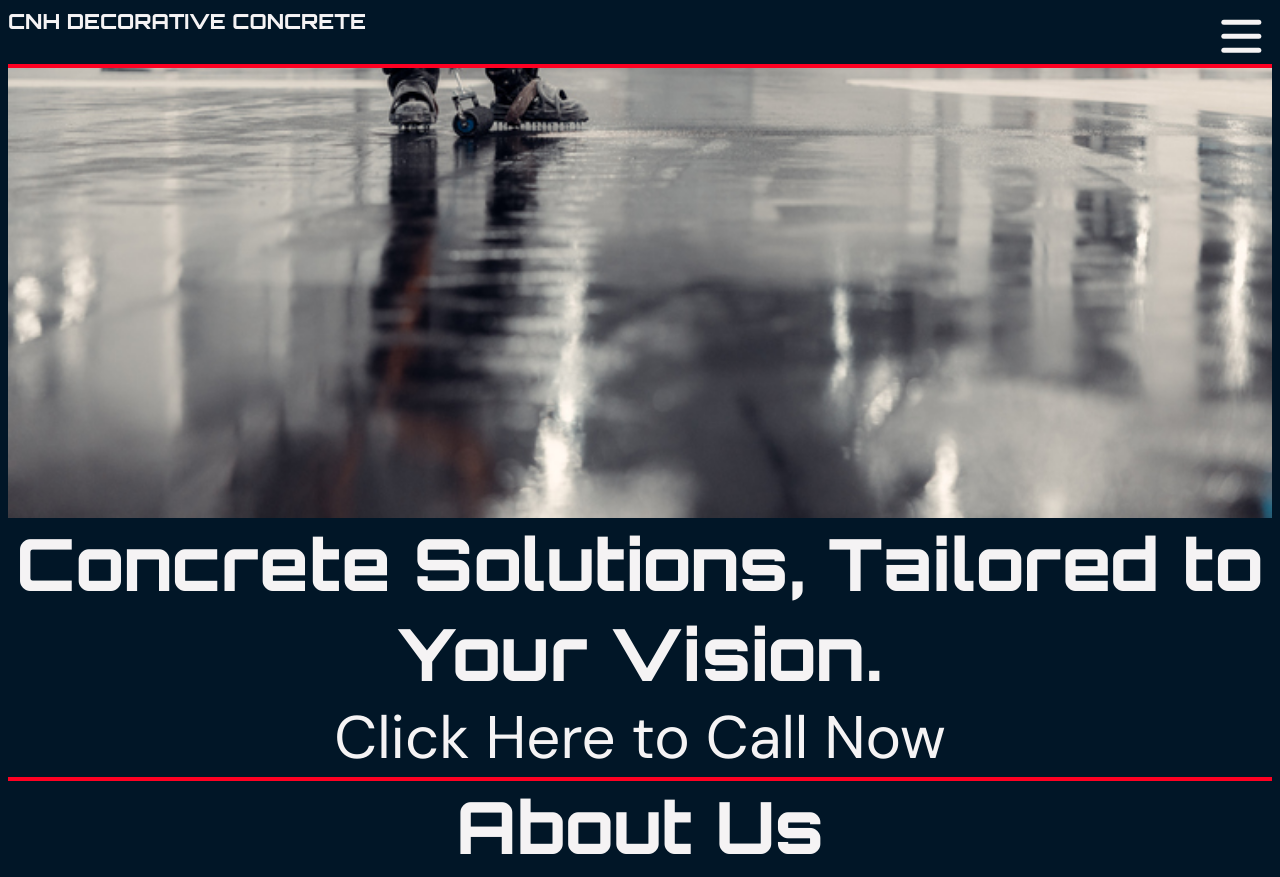
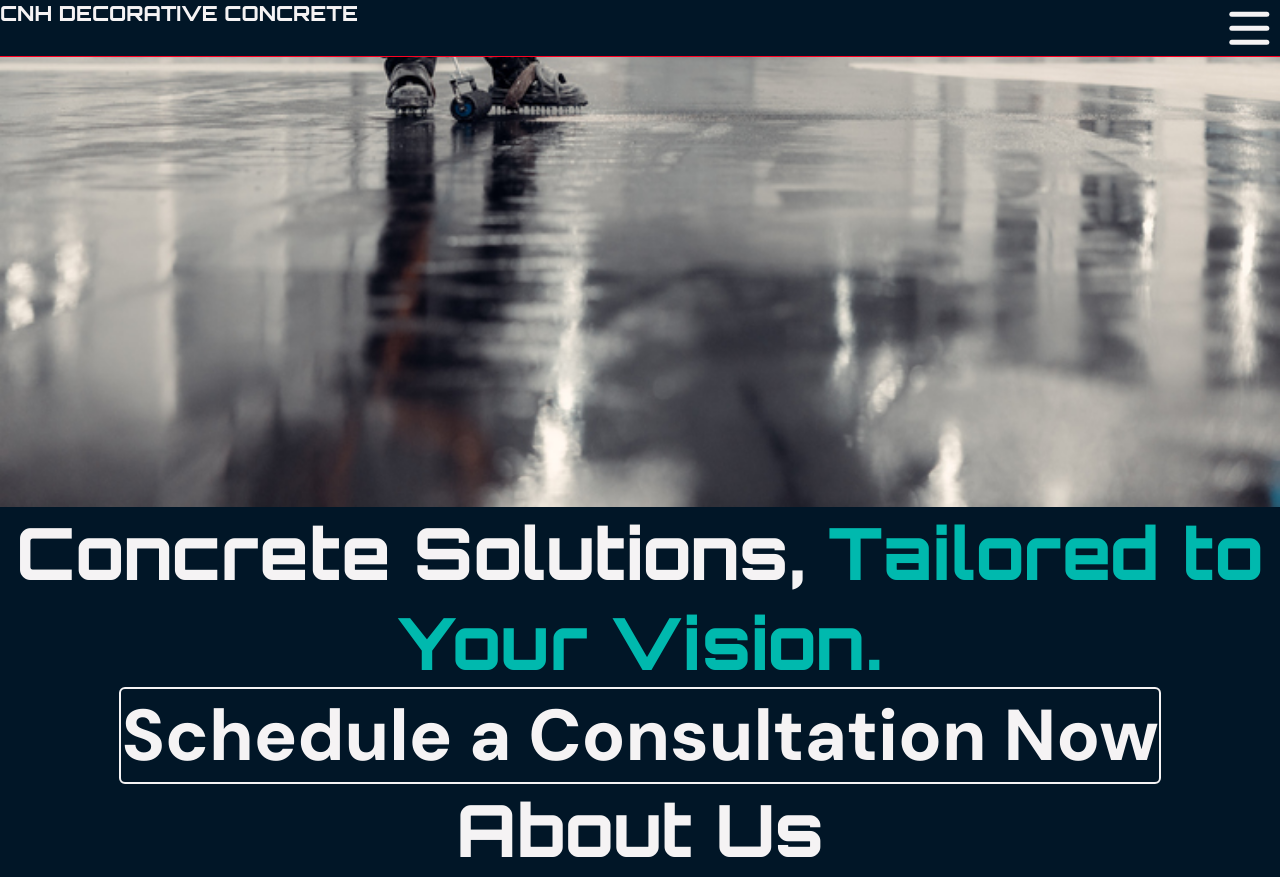
Before and after one commit to PenaV99/cnh-decorative, an Astro site: page / in a window 1280 px wide. Shown: the top 877 px of the page. Built offline with nearby package versions, Linux system fonts and the light colour scheme; Astro itself is replaced by a stand-in of ours.

Commit message:
Started styling the button and added a highlight color

```diff
--- a/src/pages/index.astro
+++ b/src/pages/index.astro
@@ -24,9 +24,6 @@ import Footer from '../components/Footer.astro';
 				background-repeat: no-repeat;
 				background-size:cover;
 			}
-			.hero {
-				border-bottom: .3rem solid var(--clr-accent);
-			}
 			.brand-intro {
 				color: var(--clr-light);
 			}
@@ -35,6 +32,8 @@ import Footer from '../components/Footer.astro';
 				height: 20em;
 				object-fit: cover;
 				margin: 0 auto;
+				/* box-shadow: 0px 0px 1px #fff; */
+				padding: .3em;
 			}
 			</style>
 	</head>
@@ -49,12 +48,12 @@ import Footer from '../components/Footer.astro';
 			<section class="hero" id="home-hero">
 				<div class="image-container">
 				</div>
-				<h1>Concrete Solutions, Tailored to Your Vision.</h1>
+				<h1>Concrete Solutions,<span class="highlight"> Tailored to Your Vision.</span></h1>
 				<div>
 					<button>
-						<h2>
-							Click Here to Call Now
-						</h2>
+						<h1>
+							Schedule a Consultation Now
+						</h1>
 					</button>
 				</div>
 			</section>
--- a/src/styles/global.css
+++ b/src/styles/global.css
@@ -68,6 +68,8 @@ fieldset {
     --clr-light: #F5F3F4;
     --clr-dark: #011627;
     --clr-accent: #ff0022;
+    --clr-highlight: #00b9ae;
+
     --fs-h1: 3rem;
     --fs-h2: 2.25rem;
     --fs-h3: 1.50rem;
@@ -89,10 +91,10 @@ body {
     font-size: var(--fs-body);
     font-family: var(--ff-primary);
     background-color: var(--clr-background);
+    color: var(--clr-light);
     max-width: 100vw;
     text-align: center;
-    color: var(--clr-light);
-    border: .5rem solid var(--clr-background);
+    /* border: .5rem solid var(--clr-background); */
 }
 h1 {
     font-size: var(--fs-h1);
@@ -115,6 +117,8 @@ p {
 }
 button {
     font-family: var(--ff-secondary);
+    border: 2px solid var(--clr-light);
+    border-radius: 6px;
 }
 
                                             /* SITE WIDE STYLES */
@@ -125,7 +129,7 @@ header {
     width: 100%;
     max-width: 100vw;
     background-color: var(--clr-background);
-    border-bottom: .3rem solid var(--clr-accent);
+    border-bottom: .1rem solid var(--clr-accent);
     align-items: start;
     justify-content: center;
 }
@@ -172,7 +176,6 @@ header {
 }
 .nav-items {
     width: 100%;
-
 }
 
 .hamburger-menu {
@@ -222,7 +225,7 @@ header {
     background-color: var(--clr-accent);
 }
 footer {
-    border-top: .3rem solid var(--clr-accent);
+    border-top: .1rem solid var(--clr-accent);
 }
 
 @media (min-width: 768px) {
@@ -230,3 +233,8 @@ footer {
         justify-content: space-between;
     }
 }
+
+                                        /* UTILITY CLASSES */
+.highlight {
+    color: var(--clr-highlight);
+}
```
